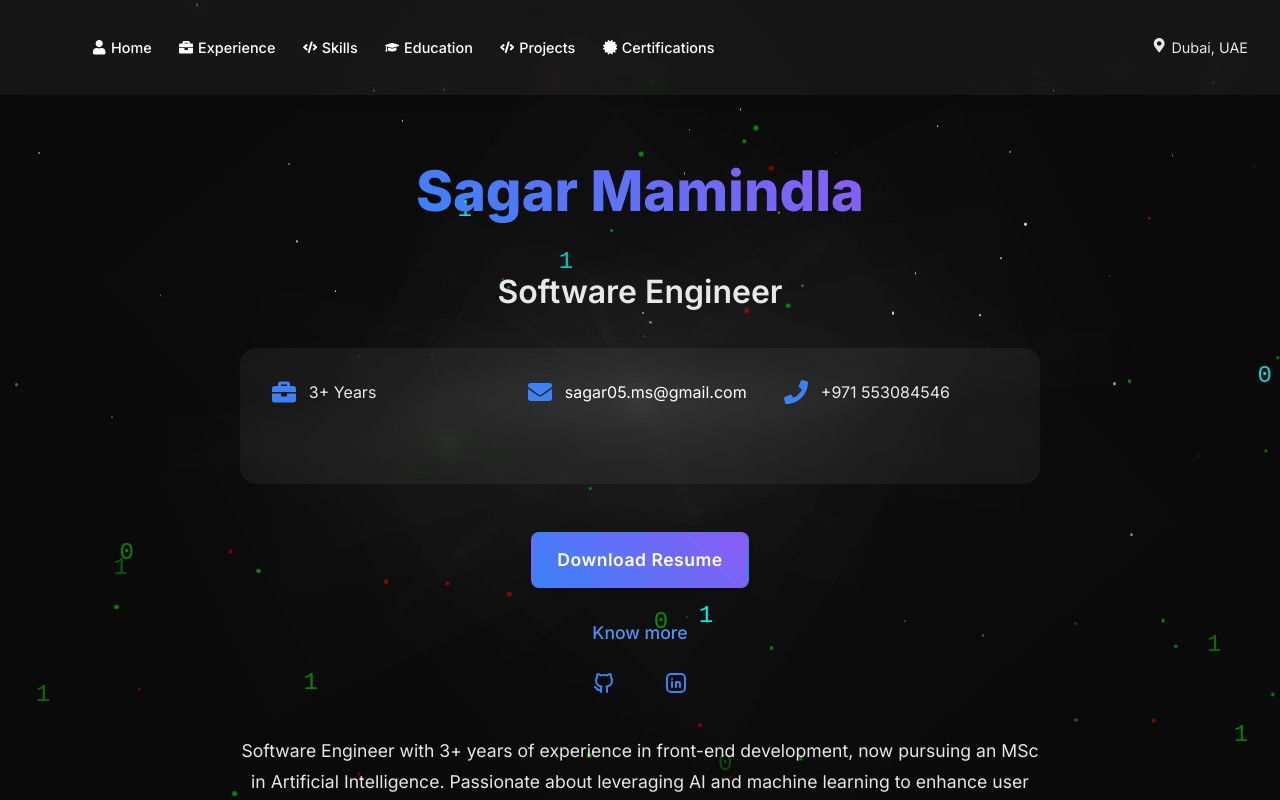
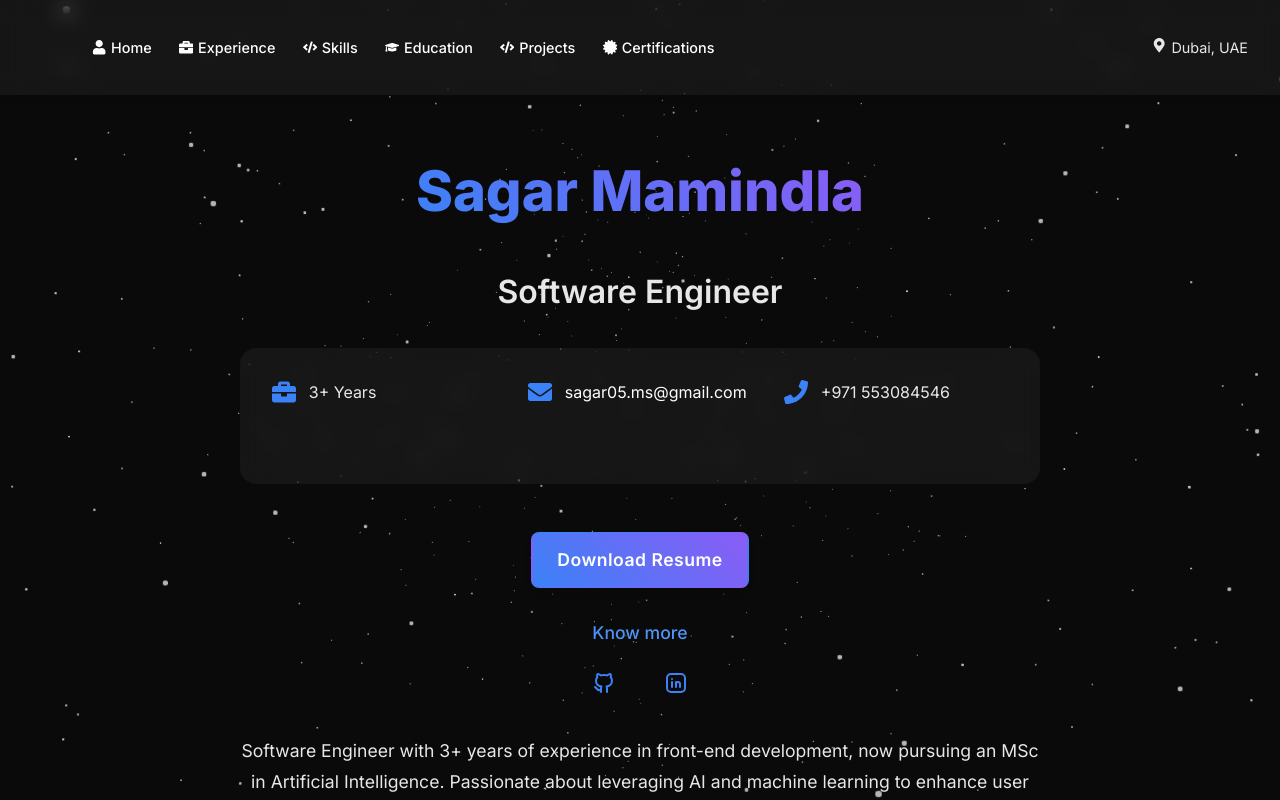
Before and after one commit to sagarr57/sagar-portfolio, a Next.js app: page / in a window 1280 px wide. Shown: the top 800 px of the page. Built offline with nearby package versions, Linux system fonts and the light colour scheme.

Commit message:
modify background

```diff
--- a/app/components/background.tsx
+++ b/app/components/background.tsx
@@ -1,190 +1,67 @@
 'use client'
 
-import { styled, keyframes, css } from 'styled-components'
+import { useRef, useState } from "react";
+import { Canvas, useFrame } from "@react-three/fiber";
+import { Points, PointMaterial, Preload } from "@react-three/drei";
+import * as random from "maath/random/dist/maath-random.esm";
 
-const starFall = keyframes`
-  0% {
-    transform: translate(0, 0);
-    opacity: 0;
-  }
-  50% {
-    opacity: 1;
-  }
-  100% {
-    transform: translate(0, -100vh);
-    opacity: 0;
-  }
-`
+interface StarsProps {
+  position?: [number, number, number];
+  rotation?: [number, number, number];
+}
 
-const connectionPulse = keyframes`
-  0% {
-    opacity: 0;
-  }
-  50% {
-    opacity: 0.1;
-  }
-  100% {
-    opacity: 0;
-  }
-`
+const Stars = (props: StarsProps) => {
+  const ref = useRef<Points>(null);
+  const [sphere] = useState(() => random.inSphere(new Float32Array(3000), { radius: 2.5 }));
 
-const particleFloat = keyframes`
-  0% {
-    transform: translate(0, 0);
-  }
-  50% {
-    transform: translate(20px, 20px);
-  }
-  100% {
-    transform: translate(0, 0);
-  }
-`
+  useFrame((state, delta) => {
+    if (ref.current) {
+      const z = ref.current.position.z;
+      if (z > (2.0 + 0.1)) {
+        ref.current.position.z = -1.0;
+      }
+      ref.current.position.z += delta / 4;
+    }
+  });
 
-const codeRain = keyframes`
-  0% {
-    transform: translate(0, 0);
-    opacity: 1;
-  }
-  100% {
-    transform: translate(0, 100vh);
-    opacity: 0;
-  }
-`
-
-// Styled components
-const BackgroundContainer = styled.div`
-  position: fixed;
-  top: 0;
-  left: 0;
-  width: 100%;
-  height: 100%;
-  z-index: -1;
-  overflow: hidden;
-  pointer-events: none;
-`
-
-const Star = styled.div<{ $size: number; $speed: number; $trail?: boolean }>`
-  position: absolute;
-  width: ${props => props.$size}px;
-  height: ${props => props.$size}px;
-  background: white;
-  border-radius: 50%;
-  opacity: 0.5;
-  animation: ${starFall} ${props => props.$speed}s linear infinite;
-
-  ${props => props.$trail && css`
-    &:after {
-      content: '';
-      position: absolute;
-      width: 2px;
-      height: 20px;
-      background: linear-gradient(transparent, rgba(255, 255, 255, 0.1));
-      top: 50%;
-      left: 50%;
-      transform: translate(-50%, -50%);
-      animation: ${starFall} ${props.$speed}s linear infinite;
-    }
-  `}
-`
-
-const Connection = styled.div<{ $x1: number; $y1: number; $x2: number; $y2: number }>`
-  position: absolute;
-  width: ${props => Math.abs(props.$x2 - props.$x1)}%;
-  height: ${props => Math.abs(props.$y2 - props.$y1)}%;
-  transform: translate(${props => props.$x1}%, ${props => props.$y1}%);
-  transform-origin: 0 0;
-  rotate: ${props => Math.atan2(props.$y2 - props.$y1, props.$x2 - props.$x1) * (180 / Math.PI)}deg;
-  background: linear-gradient(
-    to right,
-    transparent,
-    rgba(255, 255, 255, 0.1),
-    transparent
+  return (
+    <group rotation={[0, 0, Math.PI / 4]}>
+      <Points ref={ref} positions={sphere} stride={3} frustumCulled {...props}>
+        <PointMaterial
+          transparent
+          color='#ffffff'
+          size={0.008}
+          sizeAttenuation={true}
+          depthWrite={false}
+          opacity={0.8}
+        />
+      </Points>
+    </group>
   );
-  animation: ${connectionPulse} 3s ease-in-out infinite;
-`
-
-const Particle = styled.div<{ $size: number; $speed: number; $type: 'neuron' | 'data' }>`
-  position: absolute;
-  width: ${props => props.$size}px;
-  height: ${props => props.$size}px;
-  background: ${props => props.$type === 'neuron' ? 'rgba(255, 0, 0, 0.5)' : 'rgba(0, 255, 0, 0.5)'};
-  border-radius: 50%;
-  animation: ${particleFloat} ${props => props.$speed}s ease-in-out infinite;
-`
-
-const CodeParticle = styled.div<{ $speed: number }>`
-  position: absolute;
-  font-family: 'Courier New', monospace;
-  font-size: 24px;
-  color: ${props => props.$speed > 8 ? '#00ff00' : '#00ffff'};
-  animation: ${codeRain} ${props => props.$speed}s linear infinite;
-`
+};
 
 export default function Background() {
-  // Create falling stars with trails
-  const stars = Array.from({ length: 100 }, (_, i) => (
-    <Star
-      key={`star-${i}`}
-      $size={Math.random() * 2 + 1}
-      $speed={Math.random() * 10 + 5}
-      $trail={i % 5 === 0}
-      style={{
-        left: `${Math.random() * 100}%`,
-        top: `${Math.random() * 100}%`,
-      }}
-    />
-  ));
-
-  // Create neural network connections
-  const connections = Array.from({ length: 30 }, (_, i) => (
-    <Connection
-      key={`connection-${i}`}
-      $x1={Math.random() * 100}
-      $y1={Math.random() * 100}
-      $x2={Math.random() * 100}
-      $y2={Math.random() * 100}
-      style={{
-        left: '50%',
-        top: '50%',
-        transform: 'translate(-50%, -50%)',
-      }}
-    />
-  ));
-
-  // Create AI data flow particles with different types
-  const particles = Array.from({ length: 50 }, (_, i) => (
-    <Particle
-      key={`particle-${i}`}
-      $size={Math.random() * 3 + 2}
-      $speed={Math.random() * 15 + 10}
-      $type={i % 3 === 0 ? 'neuron' : 'data'}
-      style={{
-        left: `${Math.random() * 100}%`,
-        top: `${Math.random() * 100}%`,
-      }}
-    />
-  ));
-
-  // Create matrix-like code rain
-  const codeParticles = Array.from({ length: 30 }, (_, i) => (
-    <CodeParticle
-      key={`code-${i}`}
-      $speed={Math.random() * 10 + 5}
-      style={{
-        left: `${Math.random() * 100}%`,
-        top: `${Math.random() * 100}%`,
-      }}
-    >
-      {Math.random() > 0.5 ? '0' : '1'}
-    </CodeParticle>
-  ));
-
   return (
-    <BackgroundContainer>
-      {stars}
-      {connections}
-      {particles}
-      {codeParticles}
-    </BackgroundContainer>
+    <div className='fixed w-full h-full top-0 left-0 z-[-1] pointer-events-none'>
+      <Canvas
+        camera={{
+          position: [0, 0, 3],
+          fov: 90,
+          near: 0.1,
+          far: 10
+        }}
+        style={{
+          width: '100vw',
+          height: '100vh',
+          position: 'fixed',
+          top: 0,
+          left: 0,
+          zIndex: -1
+        }}
+      >
+        <Stars />
+        <Preload all />
+      </Canvas>
+    </div>
   );
 }
--- a/package.json
+++ b/package.json
@@ -12,9 +12,10 @@
     "@emotion/react": "^11.14.0",
     "@emotion/styled": "^11.14.0",
     "@react-three/drei": "^10.0.5",
-    "@react-three/fiber": "^9.1.0",
+    "@react-three/fiber": "^9.1.1",
     "@sendgrid/mail": "^8.1.4",
     "framer-motion": "^12.6.2",
+    "maath": "^0.10.8",
     "next": "15.2.4",
     "nodemailer": "^6.10.0",
     "react": "^19.0.0",
--- /dev/null
+++ b/types/maath.d.ts
@@ -0,0 +1,3 @@
+declare module 'maath/random/dist/maath-random.esm' {
+  export function inSphere(array: Float32Array, options: { radius: number }): Float32Array;
+}
```
Also changed, not shown: types/react-three-fiber.d.ts (added, +40 -0 lines), 1 other file (tests, documents, lock files or other folders).
